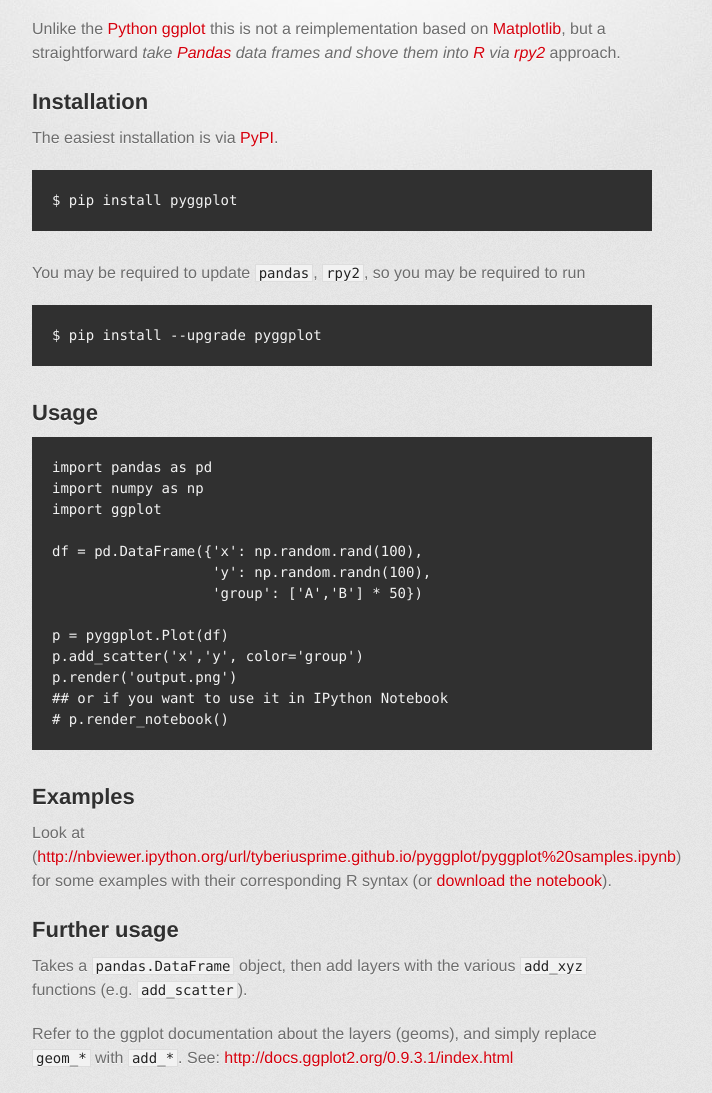
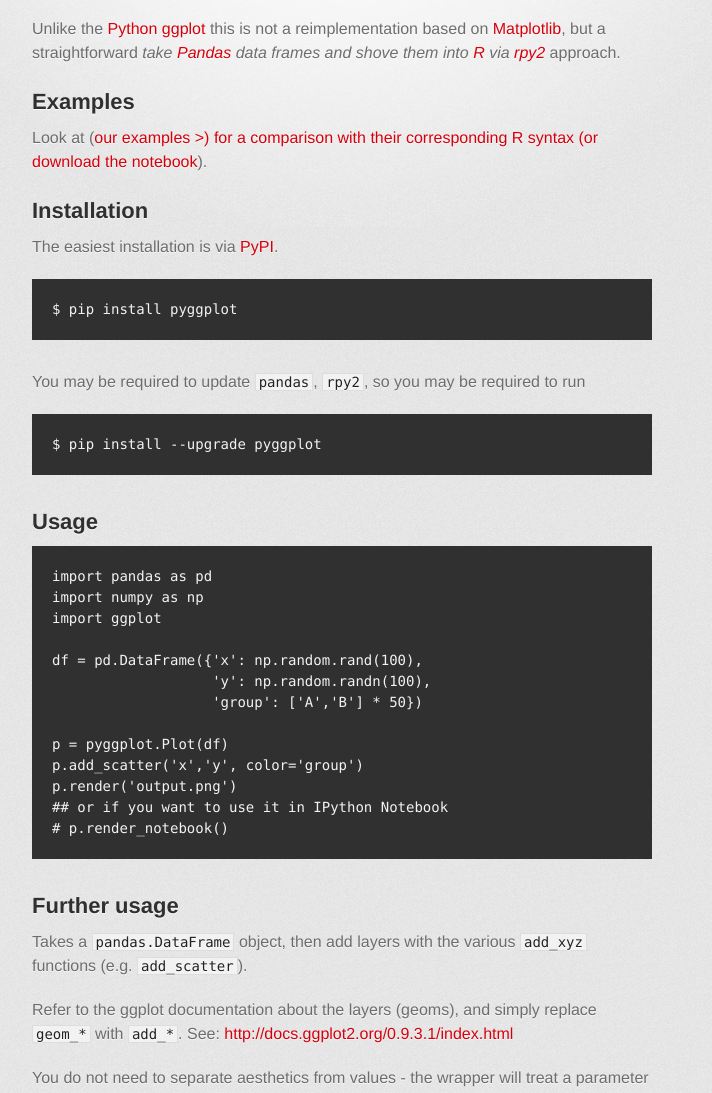
Before and after one commit to TyberiusPrime/pyggplot, a plain HTML site: page index.html in a window 1280 px wide. Shown: the part 346-1439 px from the top of the page, without its empty margins (298-1010 px from the left). Drawn offline with Linux system fonts and the light colour scheme; a web font is replaced by a local one.

Commit message:
toying with the examples

```diff
--- a/index.html
+++ b/index.html
@@ -39,6 +39,12 @@
 <p>Unlike the <a href="https://github.com/yhat/ggplot">Python ggplot</a> this is not a reimplementation based on <a href="http://matplotlib.org/">Matplotlib</a>, but a straightforward <em>take <a href="http://pandas.pydata.org/">Pandas</a> data frames and shove them into <a href="http://www.r-project.org/">R</a> via <a href="https://pypi.python.org/pypi/rpy2">rpy2</a></em> approach.</p>
 
 <h2>
+<a id="examples" class="anchor" href="#examples" aria-hidden="true"><span class="octicon octicon-link"></span></a>Examples</h2>
+
+<p>Look at (<a href="http://nbviewer.ipython.org/url/tyberiusprime.github.io/pyggplot/pyggplot%20samples.ipynb">our examples >) for a comparison with their corresponding R syntax (or <a href="http://tyberiusprime.github.io/pyggplot/pyggplot samples.ipynb">download the notebook</a>).</p>
+
+
+<h2>
 <a id="installation" class="anchor" href="#installation" aria-hidden="true"><span class="octicon octicon-link"></span></a>Installation</h2>
 
 <p>The easiest installation is via <a href="https://pypi.python.org/pypi">PyPI</a>.</p>
@@ -69,10 +75,6 @@
 # p.render_notebook()
 </code></pre>
 
-<h2>
-<a id="examples" class="anchor" href="#examples" aria-hidden="true"><span class="octicon octicon-link"></span></a>Examples</h2>
-
-<p>Look at (<a href="http://tyberiusprime.github.io/pyggplot/pyggplot%20samples.html">http://nbviewer.ipython.org/url/tyberiusprime.github.io/pyggplot/pyggplot%20samples.ipynb</a>) for some examples with their corresponding R syntax (or <a href="http://tyberiusprime.github.io/pyggplot/pyggplot samples.ipynb">download the notebook</a>).</p>
 
 <h2>
 <a id="further-usage" class="anchor" href="#further-usage" aria-hidden="true"><span class="octicon octicon-link"></span></a>Further usage</h2>
```
